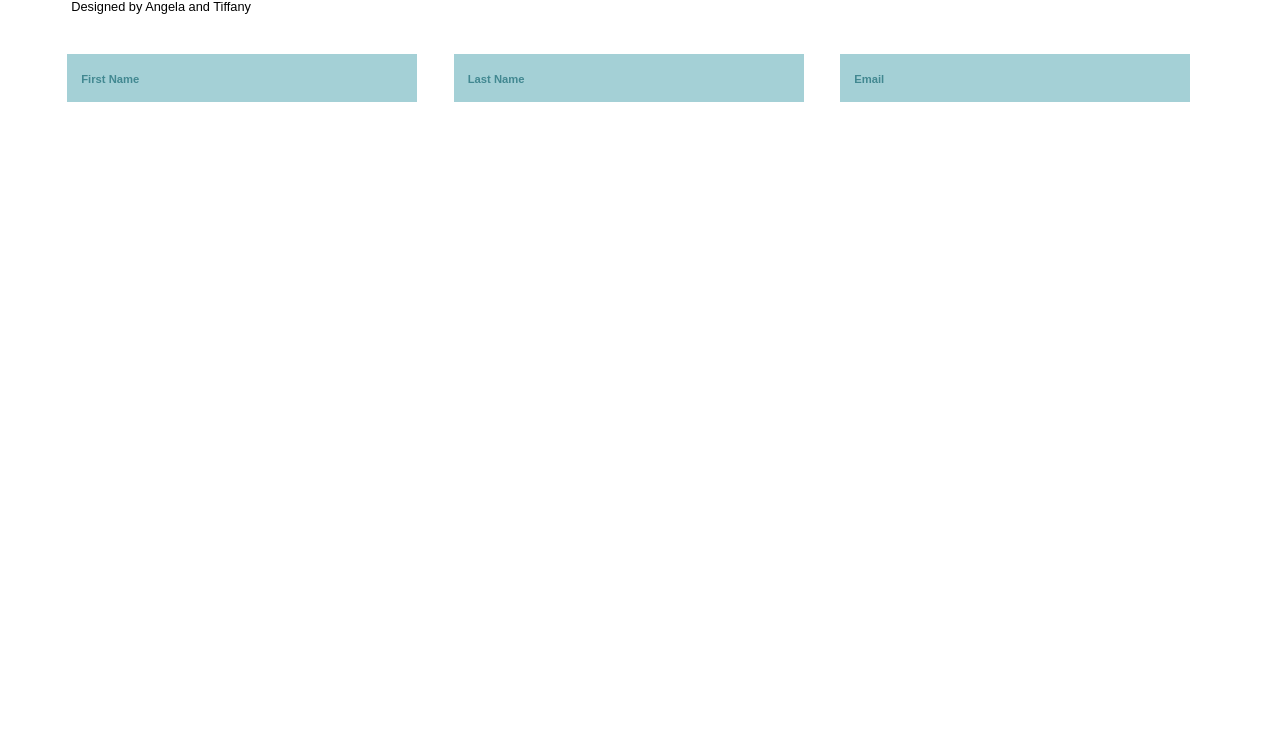
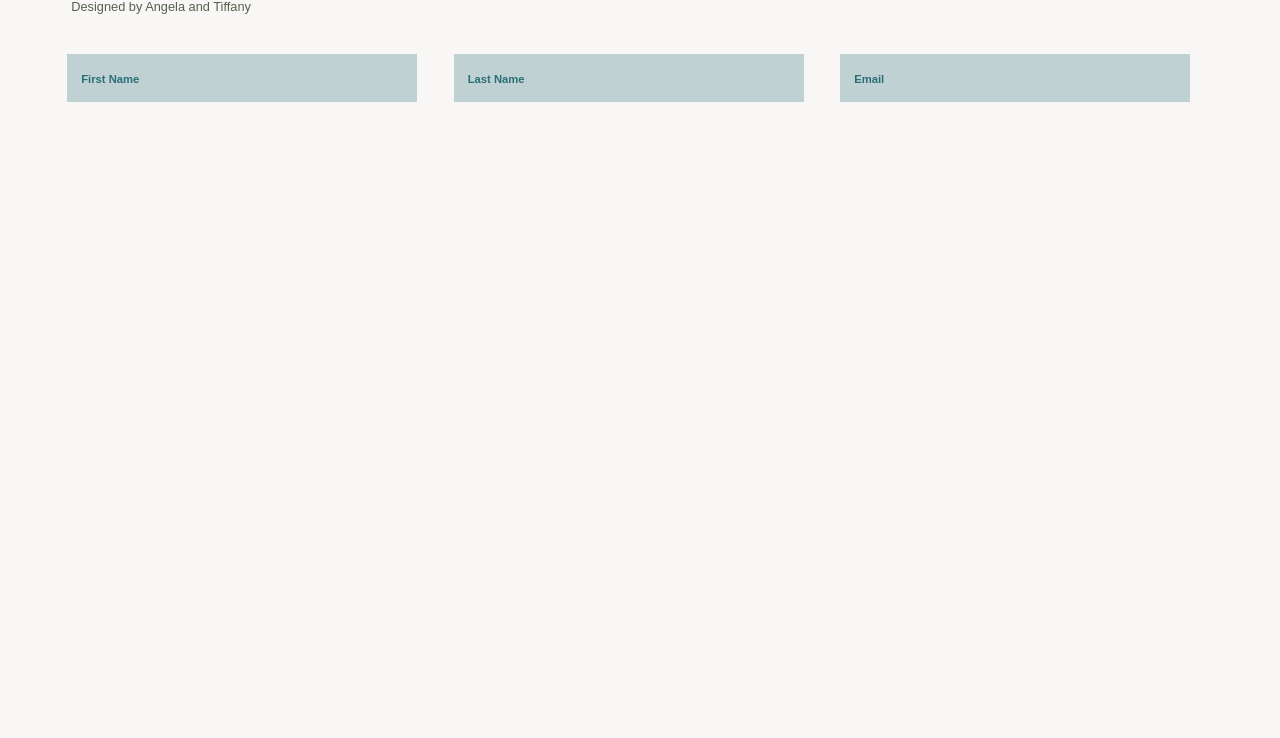
Before and after one commit to tiffanyjc/input-dev, a plain HTML site: page index.html in a window 1280 px wide. Shown: the part 62-800 px from the top of the page. Drawn offline with nearby package versions, Linux system fonts and the light colour scheme.

Commit message:
Color palette changes + centering

```diff
--- a/css/style.css
+++ b/css/style.css
@@ -10,6 +10,7 @@ body {
 	display: block;
 	margin: auto;
 	width: 92%;
+	background-color: #f9f7f6;
 }
 
 /*************************************
@@ -25,10 +26,12 @@ header {
 h2 {
 	margin-bottom: 0;
     font-family: sans-serif;
+    color: #415254;
 }
 
 p {
 	font-size: 0.8em;
+	color: #55614E;
 }
 
 /*************************************
@@ -53,15 +56,18 @@ p {
 	padding: 0.8em;
 	width: 60%;
 	border-radius: 0;
-	color: #3C7D84;
+	/*color: #3C7D84;*/
+	/*color: #a7b8ba;*/
+	color: #8d9ea0;
+	/*color: #A2AE9B;*/
 	font-weight: 400;
     font-size: 16px;
 	font-family: "Avenir Next", "Helvetica Neue", Helvetica, Arial, sans-serif;
 	-webkit-appearance: none;
 	width: 100%;
-/*	background-color: #d0d1d0;*/
+	/*background-color: #d0d1d0;*/
     background-color: #A4D0D6;
-/*    outline: none;*/
+    background-color: #C0D1D3;
 	border: 2px solid transparent;
 	-webkit-transition: background-color 0.25s, border-color 0.25s;
 	transition: background-color 0.25s, border-color 0.25s;
@@ -78,7 +84,7 @@ p {
 	display: inline-block;
 	float: right;
 /*	color: #696969;*/
-    color: #718F93;
+    color: #daebed;
 	font-weight: bold;
 	font-size: 70.25%;
 	-webkit-font-smoothing: antialiased;
@@ -110,7 +116,8 @@ p {
 	display: block;
 	padding: 1.6em 0;
 	width: 100%;
-	color: #428891;
+	/*color: #428891;*/
+	color: #296f78;
 	padding: 0.25em 0;
 	-webkit-transition: -webkit-transform 0.3s;
 	transition: transform 0.3s;
@@ -128,6 +135,8 @@ p {
 	height: 100%;
 	width: 100%;
 	color: #428891;
+	/*color: #296f78;*/
+	color: #95A18E;
 	padding: 0.25em 0;
 	text-transform: uppercase;
 	letter-spacing: 1px;
@@ -152,6 +161,12 @@ p {
 
 .input__field:focus + .input__field,
 .input--filled .input__field {
-	background-color: #C0D1D3;
-/*	border-color: #428891;*/
+	/*border-color: #C0D1D3;*/
+	border-color: #95A18E;
+/*	border-left: none;
+	border-right: none;*/
+	/*background-color: #C0D1D3;*/
+	/*border-color: #428891; */
+	/*background-color: #daebed;*/
+	background-color: #f9f7f6;
 }
```
